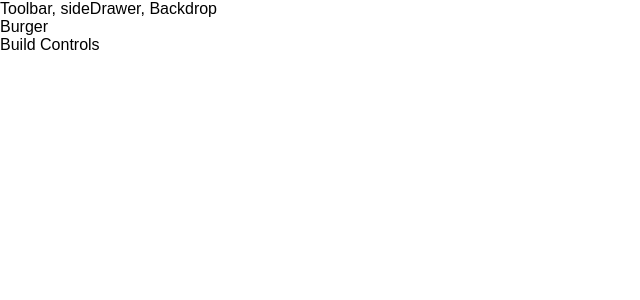
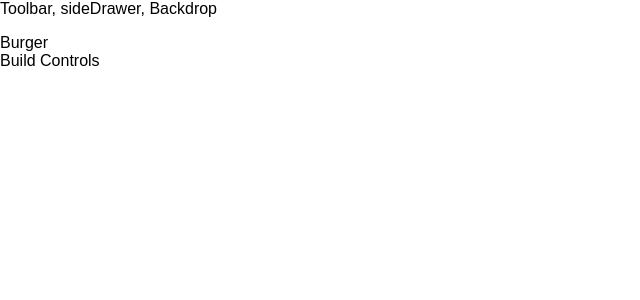
Before and after one commit to YakubuAmidu/SandwitchBuilder, a React (Create React App) app: page / in a window 1280 px wide. Shown: the top 300 px of the page, without its empty margins (0-640 px from the left). Built offline with nearby package versions, Linux system fonts and the light colour scheme.

Commit message:
Commiting changes

```diff
--- /dev/null
+++ b/src/components/Layout/Layout.css
@@ -0,0 +1,3 @@
+.Content {
+  margin-top: 16px;
+}
--- a/src/components/Layout/Layout.js
+++ b/src/components/Layout/Layout.js
@@ -1,11 +1,12 @@
 import React from 'react';
 
 import Aux from '../../hoc/Aux';
+import './Layout.css';
 
 const layout = (props) => (
   <Aux>
     <div>Toolbar, sideDrawer, Backdrop</div>
-    <main>{props.children}</main>
+    <main className='Content'>{props.children}</main>
   </Aux>
 );
 
```
Also changed, not shown: 1 other file (tests, documents, lock files or other folders).
